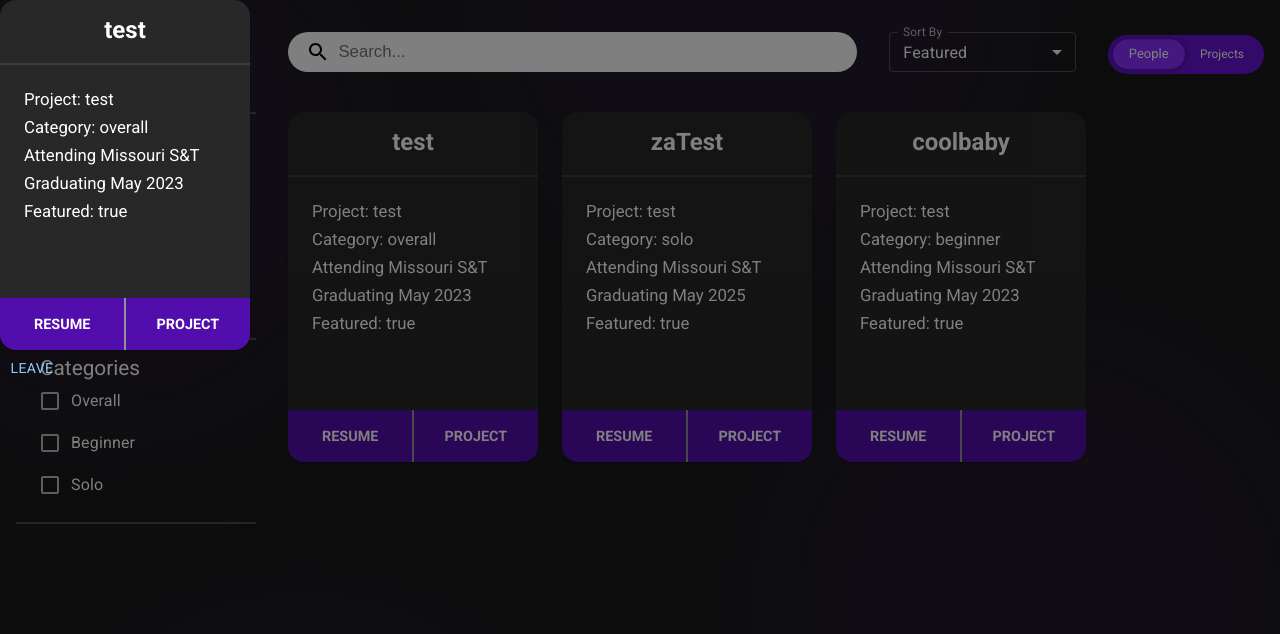
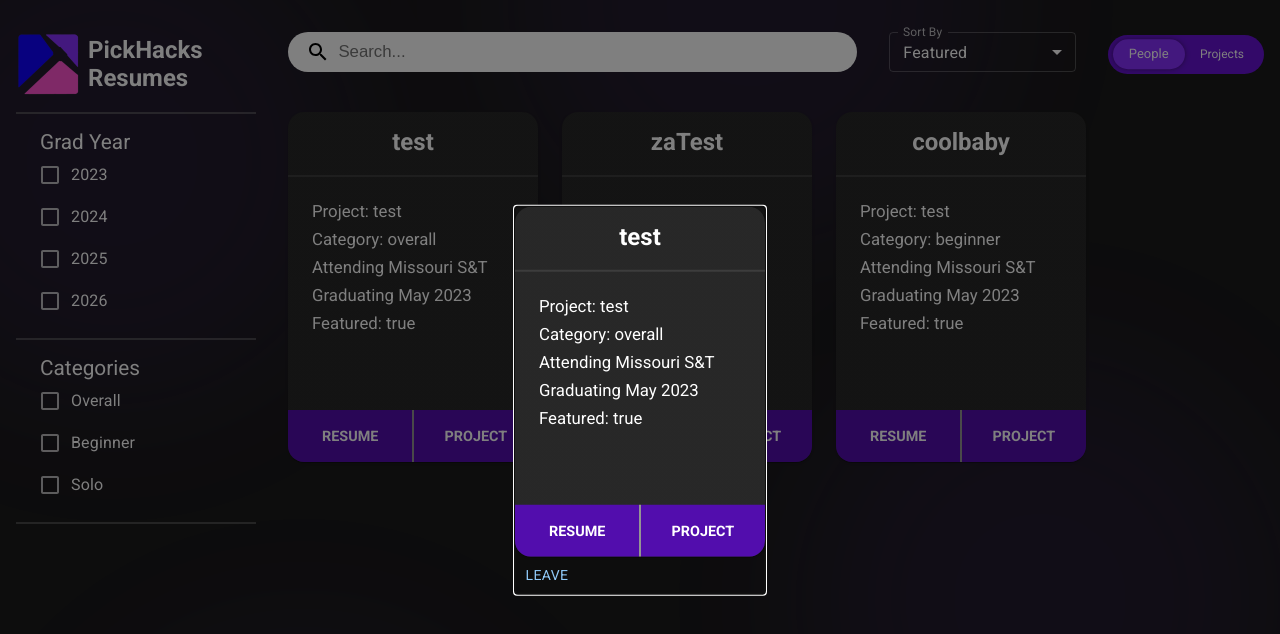
Before and after one commit to acmhack/resumepage, a Next.js app: page / in a window 1280 px wide. Both pictures are taken after a click on the element 413 px from the left and 287 px from the top of the page. Shown: the top 634 px of the page. Built offline with nearby package versions, Linux system fonts and the light colour scheme.

Commit message:
temp inline style added to modal modal can only close with esc key

```diff
--- a/src/pages/index.tsx
+++ b/src/pages/index.tsx
@@ -95,6 +95,13 @@ const usersArray: IUserCard[] = [
     }
 ];
 
+const tempstyle = {
+    position: 'absolute' as 'absolute',
+    top: '50%',
+    left: '50%',
+    transform: 'translate(-50%, -50%)'
+}
+
 const Home: NextPage = () => {
     const searchFilter = useContext(CardSearchContext);
     const [choosename, chooseUser] = useState('');
@@ -104,6 +111,7 @@ const Home: NextPage = () => {
     }
     const handleClose = () => {
         console.log('help')
+        console.log('release me');
         chooseUser('NO USER');
     }
 
@@ -161,7 +169,7 @@ const Home: NextPage = () => {
                             <Modal
                                 open={card.name === choosename}
                                 onClose={handleClose}>
-                                <>
+                                <div style={tempstyle}>
                                 <UserCard
                                     key={i}
                                     name={card.name}
@@ -177,7 +185,7 @@ const Home: NextPage = () => {
                                     onClick={handleClose}>
                                     LEAVE
                                 </Button>
-                                </>
+                                </div>
                             </Modal>
                             <UserCard
                                 key={i}
```
